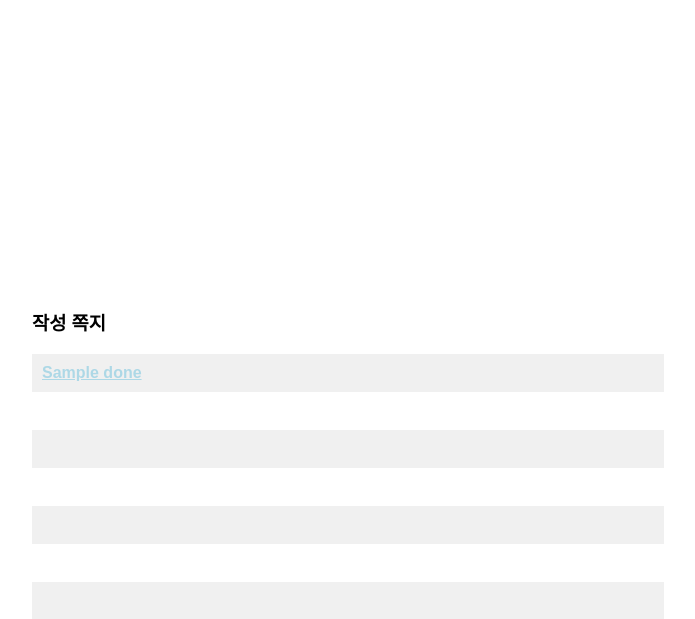
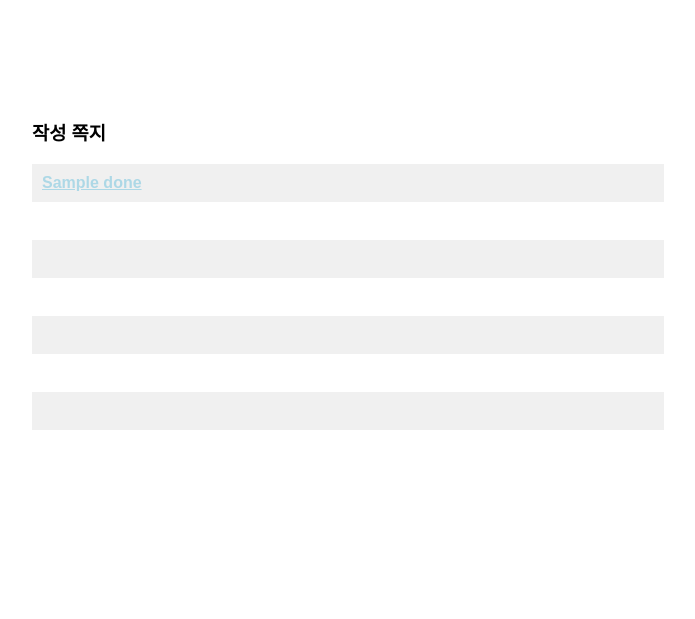
Before and after one commit to dlcoqls/pythonProject1, a Django app: template crawling/letter/templates/letter/letter_list.html in a window 1280 px wide. Shown: the top 619 px of the page, without its empty margins (292-987 px from the left). Run offline with Django 4.2, Linux system fonts and the light colour scheme; the template is opened without the code that fills it: most values are stand-ins (such as "Sample title", 1, 10 or a date in 2020); parts of the project's set-up code (start-up, migrations or seed data) failed here and were passed over.

Commit message:
first commit

```diff
--- a/crawling/letter/templates/letter/letter_list.html
+++ b/crawling/letter/templates/letter/letter_list.html
@@ -9,7 +9,7 @@
         body {overflow:hidden}
 
         h3 {
-            margin-top: 300px;
+            margin-top: 110px;
             margin-left: 25%;
             overflow: hidden;
             list-style: none;
```
